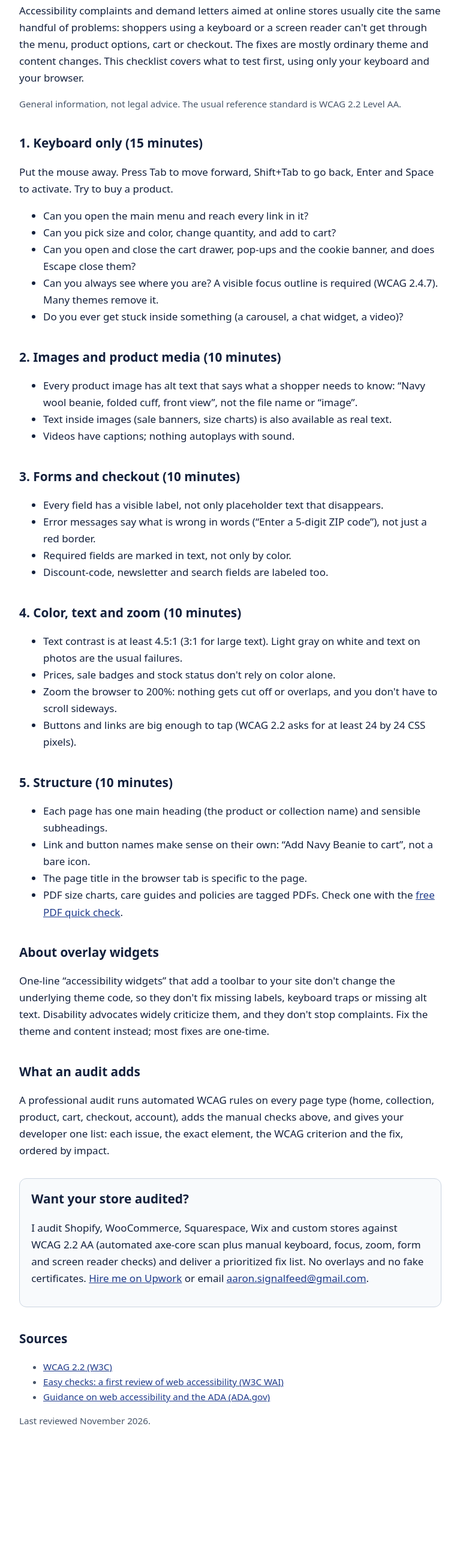
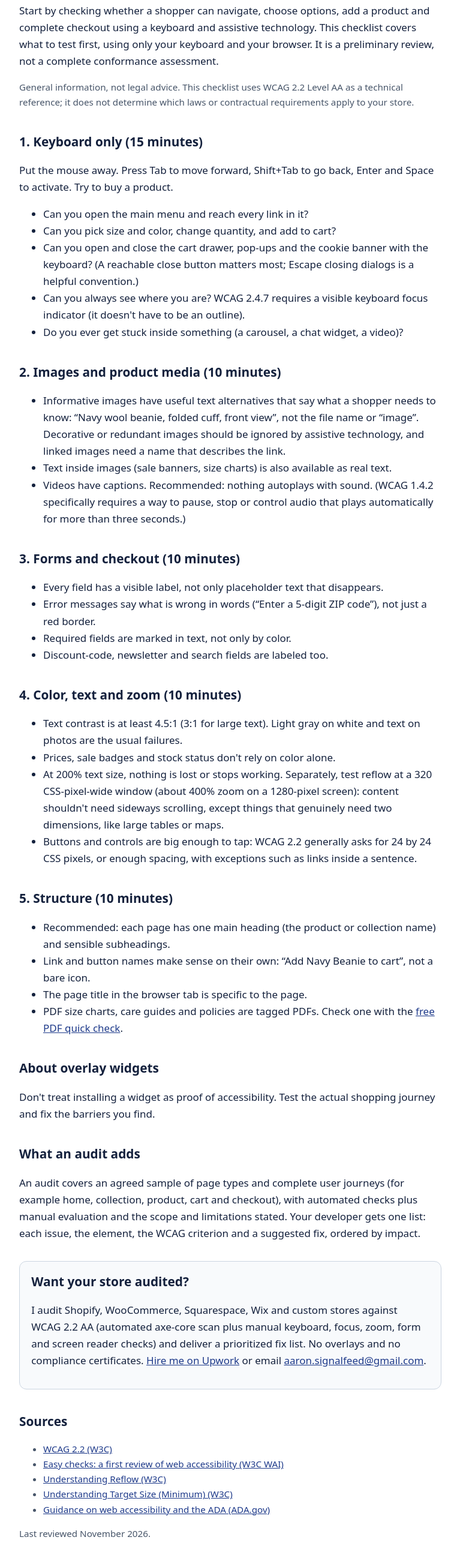
Before and after one commit to signalfeed/signalfeed.github.io, a plain HTML site: page online-store-accessibility-checklist.html in a window 1280 px wide. Shown: the part 177-2749 px from the top of the page at 60% size, without its empty margins (256-1023 px from the left). Before the commit the page ends 2638 px from the top, so only its background shows below. Drawn offline with Linux system fonts and the light colour scheme.

Commit message:
Apply Astra's sourced corrections to HHS, Word and store pages

```diff
--- a/online-store-accessibility-checklist.html
+++ b/online-store-accessibility-checklist.html
@@ -22,24 +22,24 @@ table{border-collapse:collapse;width:100%}th,td{border:1px solid var(--line);pad
 <main id="main">
 <p class="note"><a href="./">Free PDF accessibility quick check</a> · <a href="accessible-word-to-pdf.html">Word to accessible PDF</a></p>
 <h1>Online store accessibility checklist: test your shop in an hour</h1>
-<p>Accessibility complaints and demand letters aimed at online stores usually cite the same handful of problems: shoppers using a keyboard or a screen reader can't get through the menu, product options, cart or checkout. The fixes are mostly ordinary theme and content changes. This checklist covers what to test first, using only your keyboard and your browser.</p>
-<p class="note">General information, not legal advice. The usual reference standard is WCAG 2.2 Level AA.</p>
+<p>Start by checking whether a shopper can navigate, choose options, add a product and complete checkout using a keyboard and assistive technology. This checklist covers what to test first, using only your keyboard and your browser. It is a preliminary review, not a complete conformance assessment.</p>
+<p class="note">General information, not legal advice. This checklist uses WCAG 2.2 Level AA as a technical reference; it does not determine which laws or contractual requirements apply to your store.</p>
 
 <h2>1. Keyboard only (15 minutes)</h2>
 <p>Put the mouse away. Press Tab to move forward, Shift+Tab to go back, Enter and Space to activate. Try to buy a product.</p>
 <ul>
 <li>Can you open the main menu and reach every link in it?</li>
 <li>Can you pick size and color, change quantity, and add to cart?</li>
-<li>Can you open and close the cart drawer, pop-ups and the cookie banner, and does Escape close them?</li>
-<li>Can you always see where you are? A visible focus outline is required (WCAG 2.4.7). Many themes remove it.</li>
+<li>Can you open and close the cart drawer, pop-ups and the cookie banner with the keyboard? (A reachable close button matters most; Escape closing dialogs is a helpful convention.)</li>
+<li>Can you always see where you are? WCAG 2.4.7 requires a visible keyboard focus indicator (it doesn&#39;t have to be an outline).</li>
 <li>Do you ever get stuck inside something (a carousel, a chat widget, a video)?</li>
 </ul>
 
 <h2>2. Images and product media (10 minutes)</h2>
 <ul>
-<li>Every product image has alt text that says what a shopper needs to know: &ldquo;Navy wool beanie, folded cuff, front view&rdquo;, not the file name or &ldquo;image&rdquo;.</li>
+<li>Informative images have useful text alternatives that say what a shopper needs to know: &ldquo;Navy wool beanie, folded cuff, front view&rdquo;, not the file name or &ldquo;image&rdquo;. Decorative or redundant images should be ignored by assistive technology, and linked images need a name that describes the link.</li>
 <li>Text inside images (sale banners, size charts) is also available as real text.</li>
-<li>Videos have captions; nothing autoplays with sound.</li>
+<li>Videos have captions. Recommended: nothing autoplays with sound. (WCAG 1.4.2 specifically requires a way to pause, stop or control audio that plays automatically for more than three seconds.)</li>
 </ul>
 
 <h2>3. Forms and checkout (10 minutes)</h2>
@@ -54,32 +54,34 @@ table{border-collapse:collapse;width:100%}th,td{border:1px solid var(--line);pad
 <ul>
 <li>Text contrast is at least 4.5:1 (3:1 for large text). Light gray on white and text on photos are the usual failures.</li>
 <li>Prices, sale badges and stock status don't rely on color alone.</li>
-<li>Zoom the browser to 200%: nothing gets cut off or overlaps, and you don&#39;t have to scroll sideways.</li>
-<li>Buttons and links are big enough to tap (WCAG 2.2 asks for at least 24 by 24 CSS pixels).</li>
+<li>At 200% text size, nothing is lost or stops working. Separately, test reflow at a 320 CSS-pixel-wide window (about 400% zoom on a 1280-pixel screen): content shouldn&#39;t need sideways scrolling, except things that genuinely need two dimensions, like large tables or maps.</li>
+<li>Buttons and controls are big enough to tap: WCAG 2.2 generally asks for 24 by 24 CSS pixels, or enough spacing, with exceptions such as links inside a sentence.</li>
 </ul>
 
 <h2>5. Structure (10 minutes)</h2>
 <ul>
-<li>Each page has one main heading (the product or collection name) and sensible subheadings.</li>
+<li>Recommended: each page has one main heading (the product or collection name) and sensible subheadings.</li>
 <li>Link and button names make sense on their own: &ldquo;Add Navy Beanie to cart&rdquo;, not a bare icon.</li>
 <li>The page title in the browser tab is specific to the page.</li>
 <li>PDF size charts, care guides and policies are tagged PDFs. Check one with the <a href="./">free PDF quick check</a>.</li>
 </ul>
 
 <h2>About overlay widgets</h2>
-<p>One-line &ldquo;accessibility widgets&rdquo; that add a toolbar to your site don&#39;t change the underlying theme code, so they don&#39;t fix missing labels, keyboard traps or missing alt text. Disability advocates widely criticize them, and they don&#39;t stop complaints. Fix the theme and content instead; most fixes are one-time.</p>
+<p>Don&#39;t treat installing a widget as proof of accessibility. Test the actual shopping journey and fix the barriers you find.</p>
 
 <h2>What an audit adds</h2>
-<p>A professional audit runs automated WCAG rules on every page type (home, collection, product, cart, checkout, account), adds the manual checks above, and gives your developer one list: each issue, the exact element, the WCAG criterion and the fix, ordered by impact.</p>
+<p>An audit covers an agreed sample of page types and complete user journeys (for example home, collection, product, cart and checkout), with automated checks plus manual evaluation and the scope and limitations stated. Your developer gets one list: each issue, the element, the WCAG criterion and a suggested fix, ordered by impact.</p>
 
 <div class="cta">
 <h2 style="margin-top:0">Want your store audited?</h2>
-<p>I audit Shopify, WooCommerce, Squarespace, Wix and custom stores against WCAG 2.2 AA (automated axe-core scan plus manual keyboard, focus, zoom, form and screen reader checks) and deliver a prioritized fix list. No overlays and no fake certificates. <a href="https://www.upwork.com/freelancers/~019a97d6c06c1b0e74">Hire me on Upwork</a> or email <a href="mailto:aaron.signalfeed@gmail.com">aaron.signalfeed@gmail.com</a>.</p>
+<p>I audit Shopify, WooCommerce, Squarespace, Wix and custom stores against WCAG 2.2 AA (automated axe-core scan plus manual keyboard, focus, zoom, form and screen reader checks) and deliver a prioritized fix list. No overlays and no compliance certificates. <a href="https://www.upwork.com/freelancers/~019a97d6c06c1b0e74">Hire me on Upwork</a> or email <a href="mailto:aaron.signalfeed@gmail.com">aaron.signalfeed@gmail.com</a>.</p>
 </div>
 <h2>Sources</h2>
 <ul class="note">
 <li><a href="https://www.w3.org/TR/WCAG22/">WCAG 2.2 (W3C)</a></li>
 <li><a href="https://www.w3.org/WAI/test-evaluate/preliminary/">Easy checks: a first review of web accessibility (W3C WAI)</a></li>
+<li><a href="https://www.w3.org/WAI/WCAG22/Understanding/reflow.html">Understanding Reflow (W3C)</a></li>
+<li><a href="https://www.w3.org/WAI/WCAG22/Understanding/target-size-minimum.html">Understanding Target Size (Minimum) (W3C)</a></li>
 <li><a href="https://www.ada.gov/resources/web-guidance/">Guidance on web accessibility and the ADA (ADA.gov)</a></li>
 </ul>
 <p class="note">Last reviewed November 2026.</p>
```
Also changed, not shown: accessible-word-to-pdf.html (+11 -5 lines), section-504-patient-pdfs.html (+9 -7 lines).
